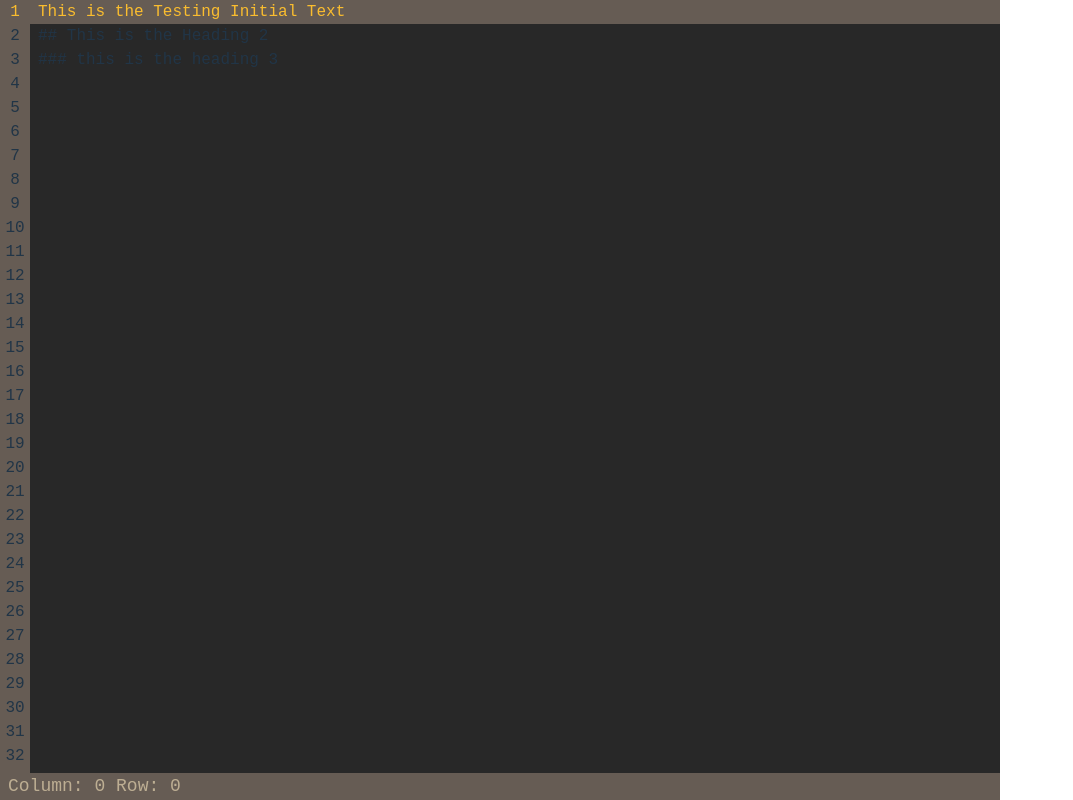
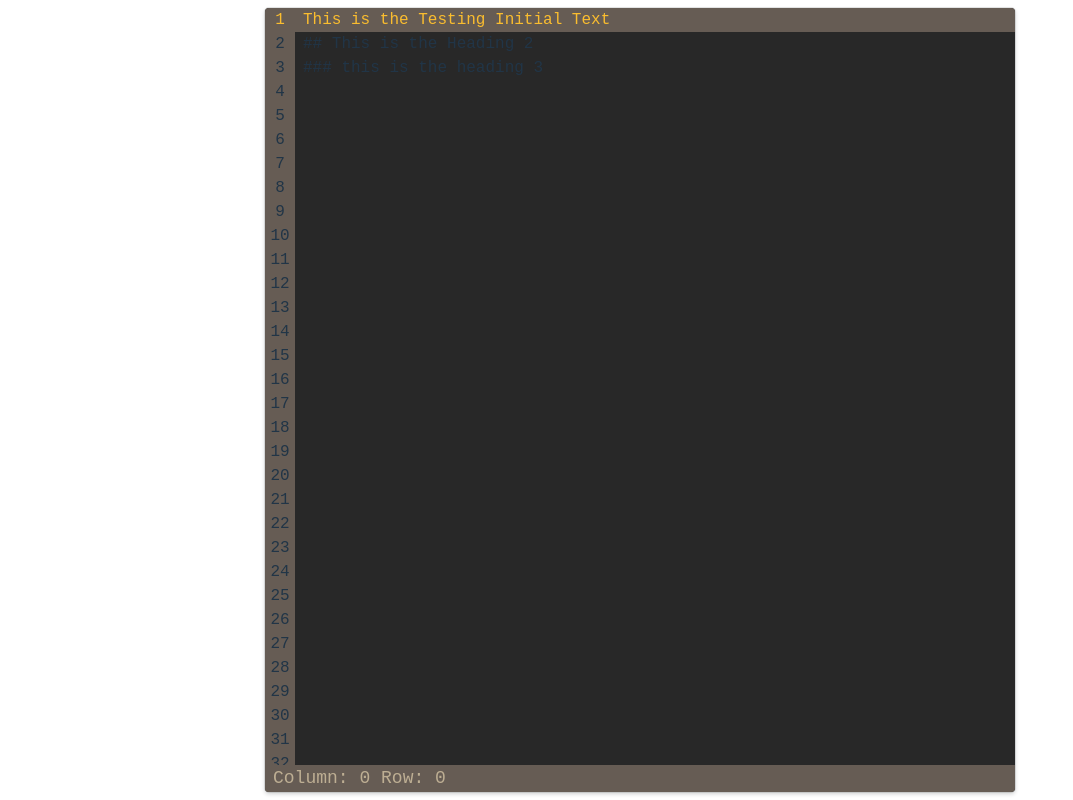
Before and after one commit to saiemsaeed/yazmak, a React (Vite) app: page / in a window 1280 px wide. Shown: the whole page, without its empty margins (0-1073 px from the left). Built offline with nearby package versions, Linux system fonts and the light colour scheme.

Commit message:
Bugfix for Cursor Switch Statement and UI update (#9)

```diff
--- a/src/CustomEditor.tsx
+++ b/src/CustomEditor.tsx
@@ -285,6 +285,7 @@ function CustomEditor({
         break;
       case KEY_BINDINGS.MOVE_RIGHT:
         handleChangeCursorPositon(handleMoveRight);
+        break;
       case KEY_BINDINGS.MOVE_NEXT_WORD:
         handleChangeCursorPositon(handleMoveNextWord);
         break;
@@ -323,7 +324,7 @@ function CustomEditor({
               }}
               contentEditable={true}
               suppressContentEditableWarning={true}
-              onKeyDown={(e) => handleKeyDown(e, index)}
+              onKeyDown={(e) => handleKeyDown(e)}
               onInput={(e) => handleLineInput(e, index)}
               onClick={() => handleLineClick(index)}
               data-line-index={index}
--- a/src/main.jsx
+++ b/src/main.jsx
@@ -105,11 +105,22 @@ createRoot(document.getElementById("root")).render(
         display: "flex",
         justifyContent: "center",
         alighItems: "center",
-        width: "1000px",
+        width: "100vw",
         height: "100vh",
       }}
     >
-      <Editor initialText={initialText} />
+      <div
+        style={{
+          width: "750px",
+          marginTop: "8px",
+          marginBottom: "8px",
+          borderRadius: "4px",
+          boxShadow: "0 0 0 1px rgba(16,22,26,.1), 0 2px 4px rgba(16,22,26,.2)",
+          overflow: "hidden",
+        }}
+      >
+        <Editor initialText={initialText} />
+      </div>
     </div>
   </StrictMode>,
 );
```
